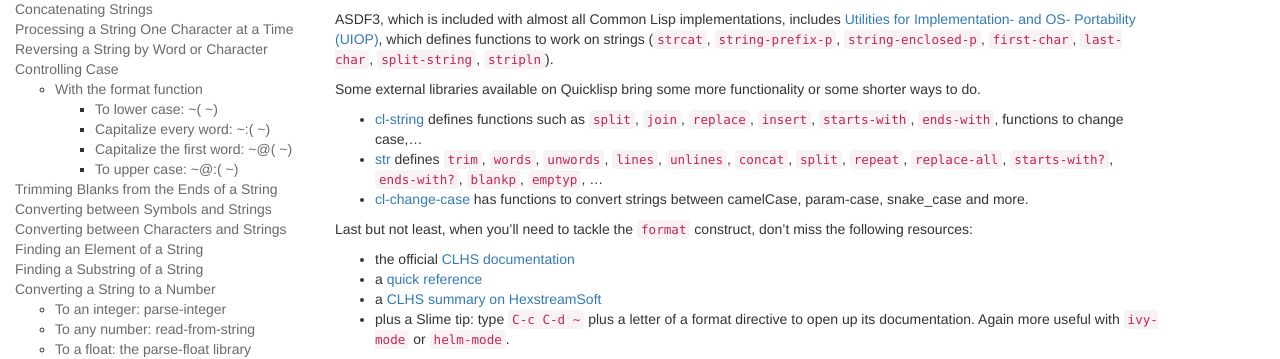
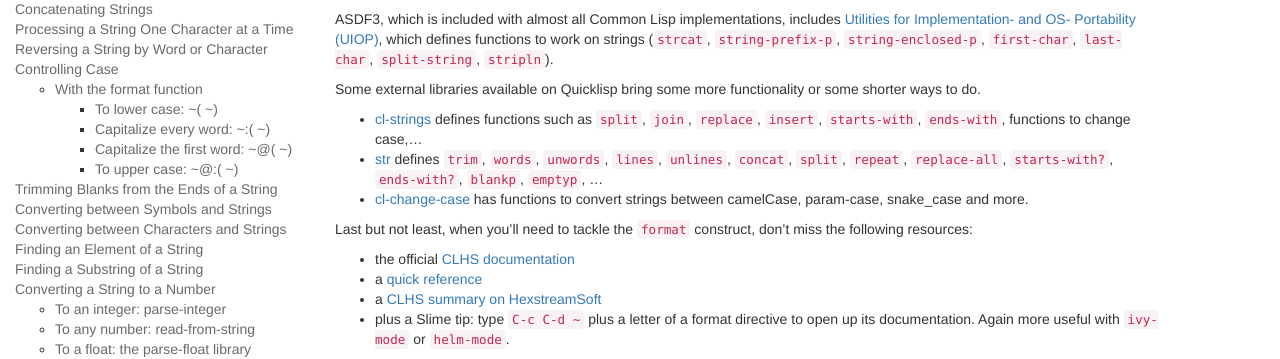
Before and after one commit to LispCookbook/cl-cookbook, a Jekyll site: the page built from strings.md, in a window 1280 px wide and 900 px high. Shown: the part 151-510 px from the top of the window. Built offline with Jekyll 4.4.1, drawn with Linux system fonts in a browser that asks for light colours.

Commit message:
use actual cl-strings package name

```diff
--- a/strings.md
+++ b/strings.md
@@ -19,7 +19,7 @@ which defines functions to work on strings (`strcat`,
 Some external libraries available on Quicklisp bring some more
 functionality or some shorter ways to do.
 
-- [cl-string](https://github.com/diogoalexandrefranco/cl-strings)
+- [cl-strings](https://github.com/diogoalexandrefranco/cl-strings)
   defines functions such as `split`, `join`, `replace`, `insert`,
   `starts-with`, `ends-with`, functions to change case,…
 - [str](https://github.com/vindarel/cl-str) defines `trim`, `words`,
```
